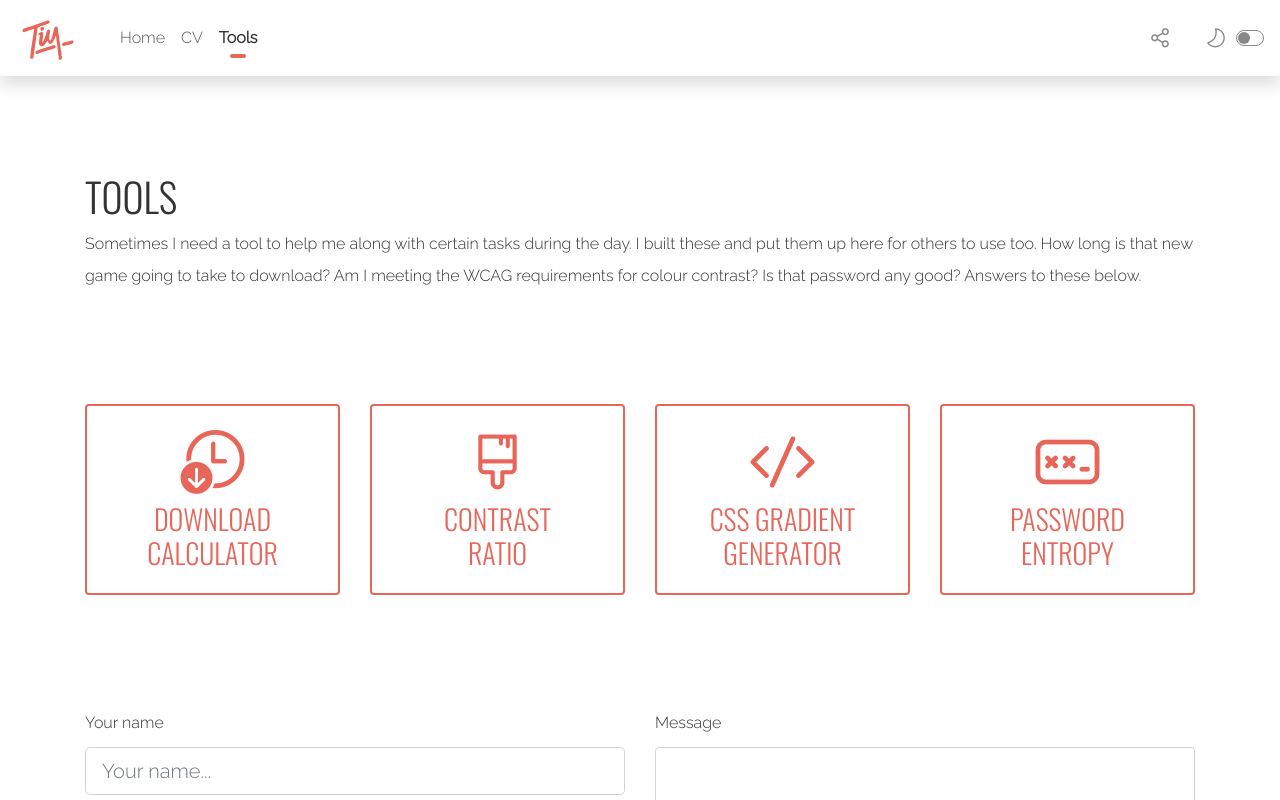
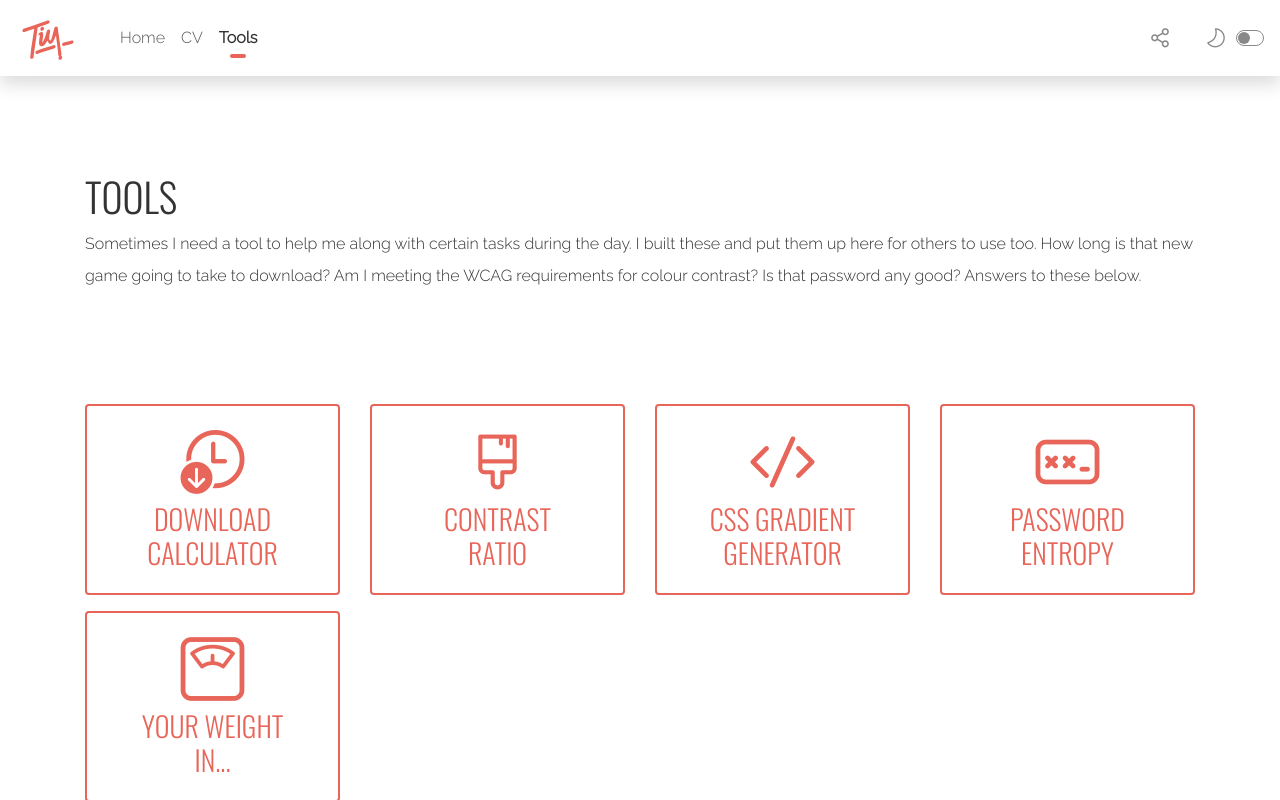
Before and after one commit to idlelimey/tim-cutting, a React (Create React App) app: page /tools in a window 1280 px wide. Shown: the top 800 px of the page. Built offline with nearby package versions, Linux system fonts and the light colour scheme.

Commit message:
Update Tools.js

```diff
--- a/src/Pages/Tools.js
+++ b/src/Pages/Tools.js
@@ -57,6 +57,15 @@ function Tools(){
                             <p className="h3">Password Entropy</p>
                         </NavLink>
                     </Col>
+                    <Col>
+                        <NavLink
+                            to="/tools/your-weight-in"
+                            className="btn btn-outline-primary btn-block rounded mb-3 py-3"
+                        >
+                            <i className="icon-weight size-5 font-weight-normal"></i>
+                            <p className="h3">Your Weight<br />In...</p>
+                        </NavLink>
+                    </Col>
                 </Row>
             </Container>
         </>
```
